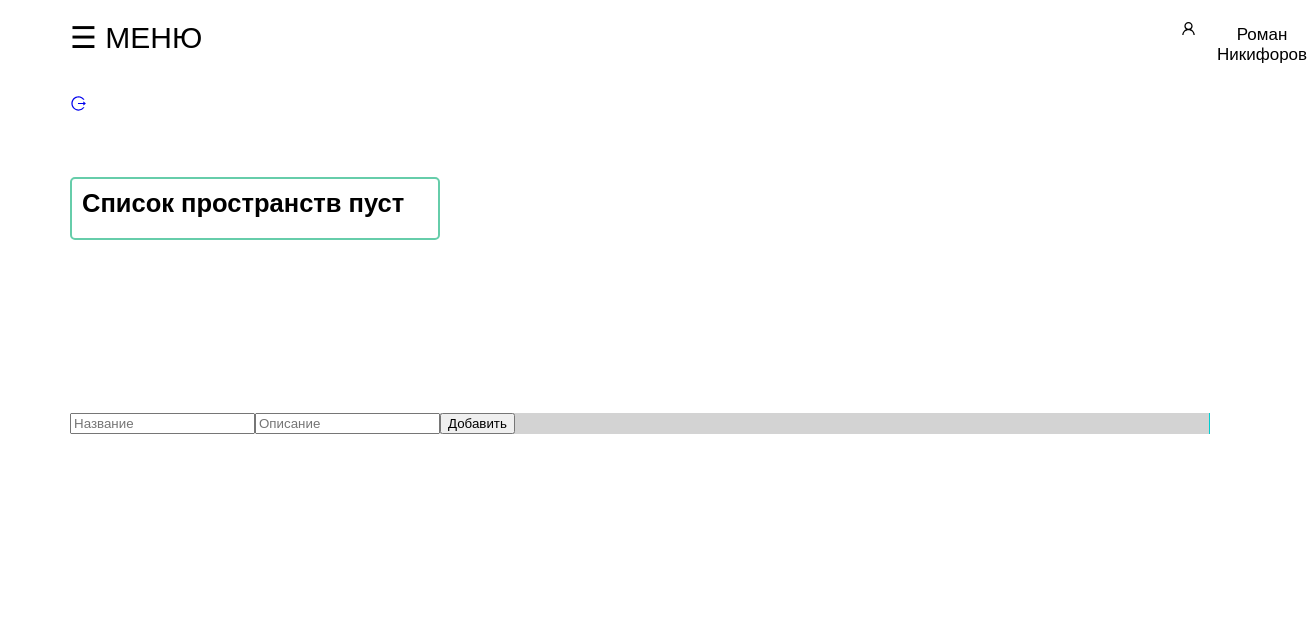
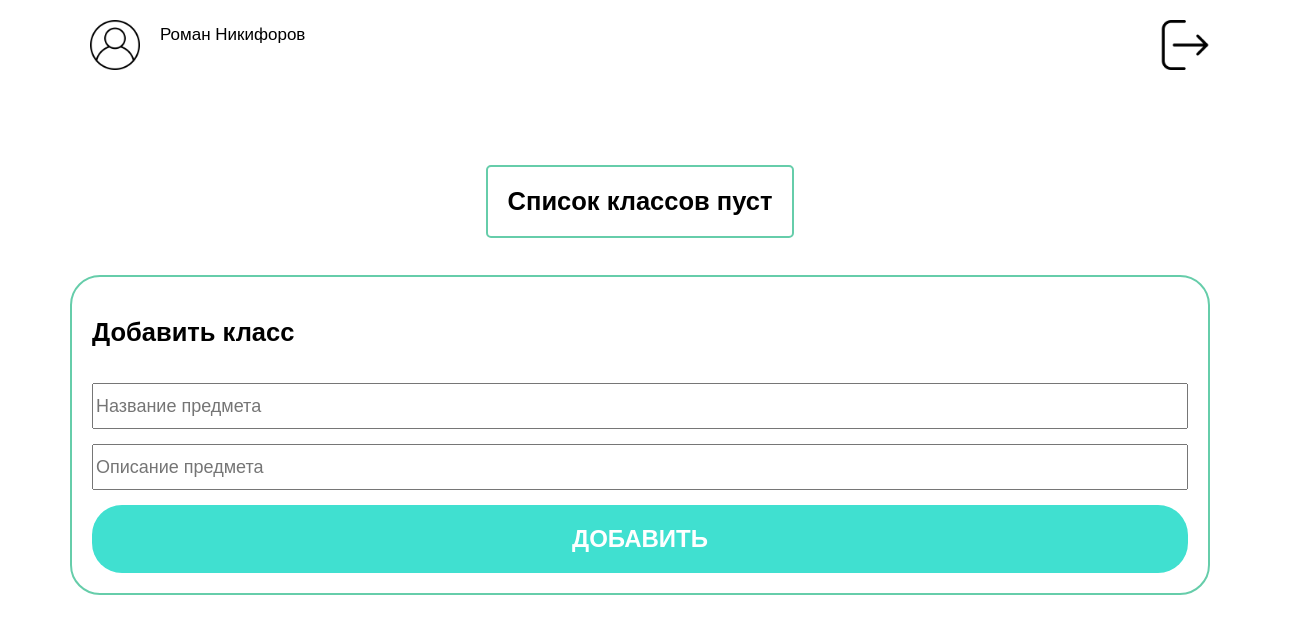
Before and after one commit to MeloPomelo/digital-education, a React (Create React App) app in the folder frontend/: page /userspaces in a window 1280 px wide. Shown: the top 634 px of the page, 1307 px wide, since content can reach past the window. Built offline with nearby package versions, Linux system fonts and the light colour scheme.

Commit message:
ClassesStyles 22.12.2022

```diff
--- a/frontend/src/components/Header.js
+++ b/frontend/src/components/Header.js
@@ -1,6 +1,6 @@
 import React from "react";
 import Profile from "./Profile";
-import { AiOutlineLogout } from "react-icons/ai"
+import logout from "../img/logout.png"
 
 class Header extends React.Component {
   // openNav() {
@@ -11,10 +11,9 @@ class Header extends React.Component {
   render() {
     return (
         <header className="main-header">
-            <span onClick="openNav()" className="open-sidebar">☰ МЕНЮ</span>
             <Profile />
-            <a href="/#" className="logout-button">
-              <AiOutlineLogout className="logout-icon"/>
+            <a a href="/#" className="logout-button">
+              <img width="50px" height="50px" src={logout}></img>
             </a>
         </header>
     )
--- a/frontend/src/components/Profile.js
+++ b/frontend/src/components/Profile.js
@@ -1,5 +1,6 @@
 import React from "react";
 import { AiOutlineUser } from "react-icons/ai"
+import user from "../img/user.png"
 
 class Profile extends React.Component {
     user = [
@@ -20,7 +21,7 @@ class Profile extends React.Component {
                 {this.user.map((el) => (
                     <div className="main-profile" key={el.id}>
                         <a href="/#" className="profile-link">
-                            <AiOutlineUser className="profile-icon"/>
+                        <img width="50px" height="50px" src={user}></img>
                         </a>
                         <p className="name-subject">
                             <a href="/#" className="profile-link">{el.first_name} {el.last_name}</a>
--- a/frontend/src/pages/UserSpaces/AddSpace.js
+++ b/frontend/src/pages/UserSpaces/AddSpace.js
@@ -1,4 +1,5 @@
 import React from "react";
+import "./classesStyle.css"
 
 
 class AddSpace extends React.Component {
@@ -12,10 +13,11 @@ class AddSpace extends React.Component {
 
     render () {
         return(
-            <form>
-                <input placeholder="Название" onChange={(e) => this.setState({ title: e.target.value})}/>
-                <input placeholder="Описание" onChange={(e) => this.setState({ description: e.target.value })}/>
-                <button type="button" onClick={() => this.props.onAdd({
+            <form className="class-add-form">
+                <h2>Добавить класс</h2>
+                <input className="class-add-input" placeholder="Название предмета" onChange={(e) => this.setState({ title: e.target.value})}/>
+                <input className="class-add-input" placeholder="Описание предмета" onChange={(e) => this.setState({ description: e.target.value })}/>
+                <button className="class-add-button" type="button" onClick={() => this.props.onAdd({
                     title: this.state.title,
                     description: this.state.description,
                 })}>Добавить</button>
--- a/frontend/src/pages/UserSpaces/Space.js
+++ b/frontend/src/pages/UserSpaces/Space.js
@@ -8,6 +8,7 @@ class Space extends React.Component {
                 <div>
                     <h2>{this.space.title}</h2>
                     <p className="subject-description">{this.space.description}</p>
+                    <div className="open-button"><a href="#">Открыть</a></div>
                 </div>
             </li>
         )
--- a/frontend/src/pages/UserSpaces/Spaces.js
+++ b/frontend/src/pages/UserSpaces/Spaces.js
@@ -16,7 +16,7 @@ class Spaces extends React.Component {
             return (
                 <li className="classes-list-item">
                     <div>
-                        <h2>Список пространств пуст</h2>
+                        <h2>Список классов пуст</h2>
                     </div>
                 </li>
             )
--- a/frontend/src/pages/UserSpaces/SpacesPage.js
+++ b/frontend/src/pages/UserSpaces/SpacesPage.js
@@ -37,9 +37,9 @@ class SpacesPage extends React.Component {
                         <Spaces spaces={this.state.spaces}/>
                     </ul>
                 </main>
-                <aside>
+                <div>
                     <AddSpace onAdd={this.addSpace}/>
-                </aside>
+                </div>
             </div>
         )
     }
--- a/frontend/src/pages/UserSpaces/classesStyle.css
+++ b/frontend/src/pages/UserSpaces/classesStyle.css
@@ -72,24 +72,20 @@ body {
 .classes-list {
   list-style: none;
   padding: 0;
-  display: grid;
-  grid-template-areas:
-    "classes-list-item classes-list-item classes-list-item"
-    "classes-list-item classes-list-item classes-list-item"
-    "classes-list-item classes-list-item classes-list-item";
-  grid-template-rows: 1fr 1fr 1fr;
-  grid-template-columns: 1fr 1fr 1fr;
-  row-gap: 15px;
-  column-gap: 15px;
+  display: flex;
+  flex-direction: column;
+  justify-content: center;
+  align-items: center;
 }
 
 .classes-list-item {
   border: 2px solid var(--basic-border-color);
   border-radius: 5px;
-  padding: 10px 10px 20px 10px;
+  padding: 20px 20px 20px 20px;
   display: grid;
   grid-template-rows: 1fr auto;
   transition: 0.5s;
+  margin-bottom: 20px;
 }
 
 .classes-list-item:hover {
@@ -117,6 +113,9 @@ body {
   display: block;
   margin: 0 auto;
   cursor: pointer;
+  outline: none;
+  color: white;
+  font-weight: 600;
 }
 
 .open-button a {
@@ -131,3 +130,46 @@ body {
 .open-button:active {
   background-color: var(--basic-open-active);
 }
+
+/*Форма добавления элементов */
+
+.class-add-form {
+  border: 2px solid var(--basic-border-color);
+  border-radius: 30px;
+  padding: 20px;
+  display: grid;
+  row-gap: 15px;
+  margin-bottom: 40px;
+  transition: 0.4s;
+}
+
+.class-add-form:hover,
+.class-add-form:focus {
+  border-color: var(--basic-border-hover);
+}
+
+.class-add-input {
+  height: 40px;
+  font-size: 18px;
+}
+
+.class-add-button {
+  border: none;
+  border-radius: 30px;
+  background-color: var(--basic-open-button);
+  color: white;
+  text-transform: uppercase;
+  font-size: 24px;
+  font-weight: 600;
+  padding: 20px;
+  cursor: pointer;
+  transition: 0.4s;
+}
+
+.class-add-button:hover {
+  background-color: var(--basic-open-hover);
+}
+
+.class-add-button:active {
+  background-color: var(--basic-open-active);
+}
```
